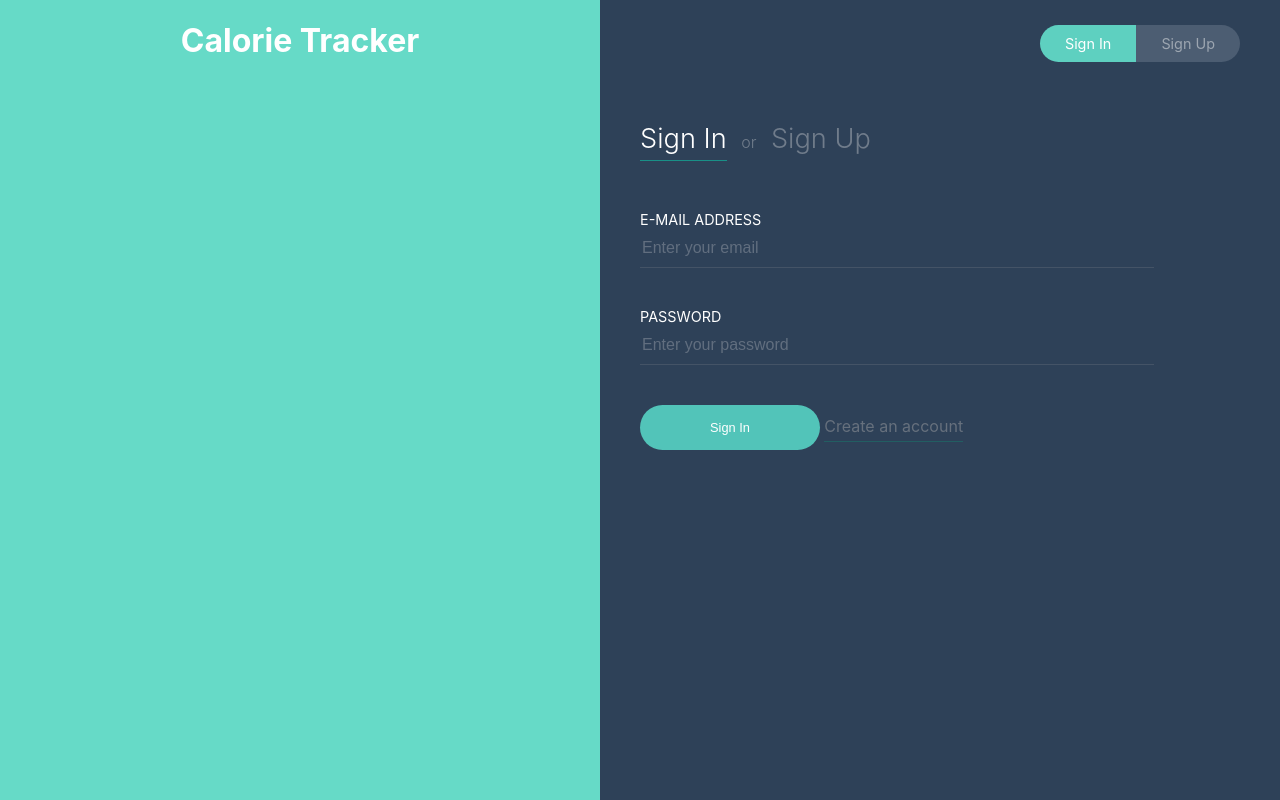
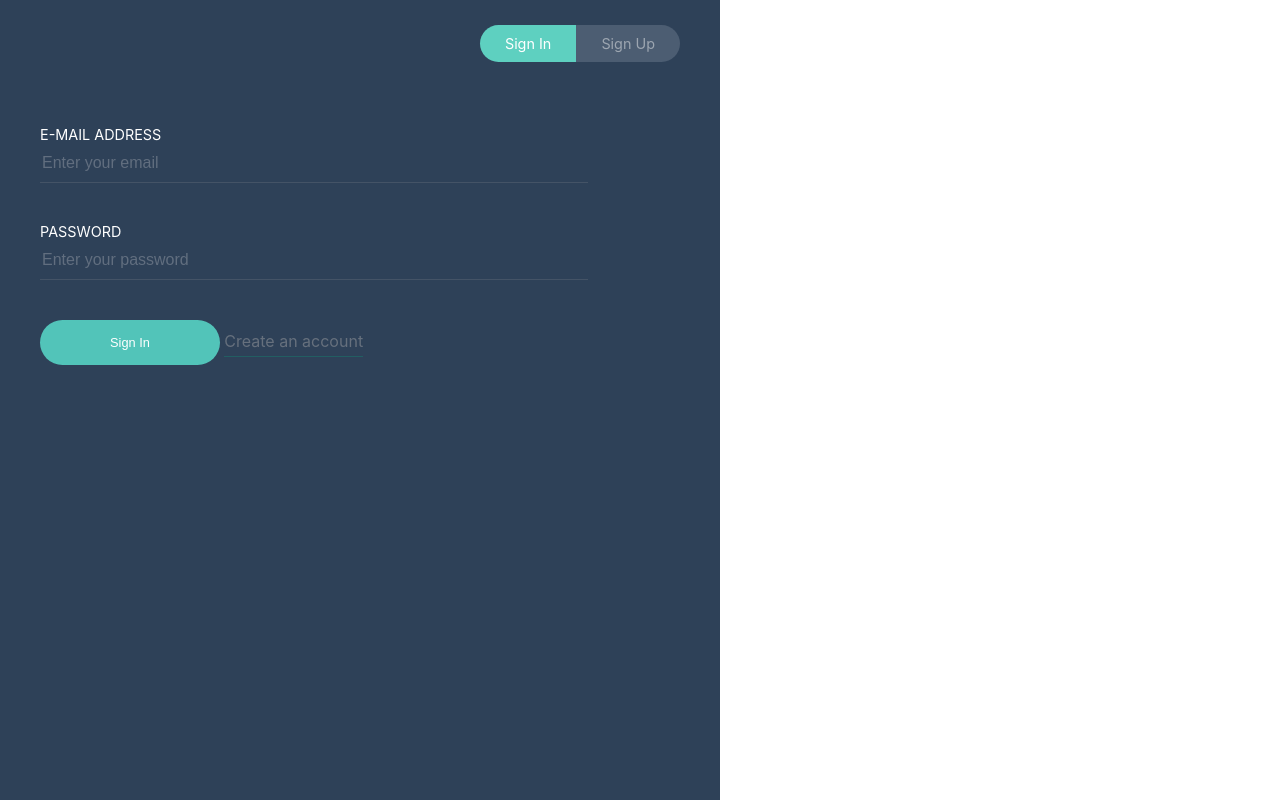
Before and after one commit to manojpanta/Calorie-Tracker, a React (Create React App) app: page /#/sign-in in a window 1280 px wide. Built offline with nearby package versions, Linux system fonts and the light colour scheme.

Commit message:
Add sign in,sign up form
Co-authored-by: Scott Thomas <31359242+smthom05@users.noreply.github.com>

```diff
--- a/src/App.js
+++ b/src/App.js
@@ -1,32 +1,61 @@
 import React, { Component } from 'react';
-import { HashRouter as Router, Route, Link, NavLink } from 'react-router-dom';
+import { HashRouter as Router, Switch, Route, Link, NavLink, Redirect} from 'react-router-dom';
 import SignUpForm from './pages/SignUpForm';
 import SignInForm from './pages/SignInForm';
+import Users from './pages/users';
 
 import './App.css';
 
 class App extends Component {
+  constructor() {
+    super();
+    this.state = {
+      loggedIn: false
+    }
+    this.loggedIn = this.loggedIn.bind(this);
+    this.loggedOut = this.loggedOut.bind(this);
+  }
+
+  loggedIn(){
+    this.setState({
+      loggedIn: true
+    })
+  }
+
+  loggedOut(){
+    this.setState({
+      loggedIn: false
+    })
+  }
+
   render() {
     return (
       <Router basename="/react-auth-ui/">
         <div className="App">
-          <div className="App__Aside"> <center><h1>Calorie Tracker</h1></center></div>
           <div className="App__Form">
             <div className="PageSwitcher">
-                <NavLink to="/sign-in" activeClassName="PageSwitcher__Item--Active" className="PageSwitcher__Item">Sign In</NavLink>
-                <NavLink exact to="/" activeClassName="PageSwitcher__Item--Active" className="PageSwitcher__Item">Sign Up</NavLink>
+                {
+                  this.state.loggedIn
+                  ? <NavLink to="/" onClick={this.loggedOut} activeClassName="PageSwitcher__Item--Active" className="PageSwitcher__Item">Log Out</NavLink>
+
+                  : <><NavLink to="/sign-in" activeClassName="PageSwitcher__Item--Active" className="PageSwitcher__Item">Sign In</NavLink> <NavLink exact to="/" activeClassName="PageSwitcher__Item--Active" className="PageSwitcher__Item">Sign Up</NavLink></>
+                }
               </div>
 
-              <div className="FormTitle">
-                  <NavLink to="/sign-in" activeClassName="FormTitle__Link--Active" className="FormTitle__Link">Sign In</NavLink> or <NavLink exact to="/" activeClassName="FormTitle__Link--Active" className="FormTitle__Link">Sign Up</NavLink>
-              </div>
-
+              <Switch>
               <Route exact path="/" component={SignUpForm}>
               </Route>
-              <Route path="/sign-in" component={SignInForm}>
-              </Route>
+              <Route
+                path='/sign-in'
+                render={(props) => <SignInForm {...props} loggedIn={this.loggedIn} />}
+              />
+
+              <Route
+                path='/users'
+                render={(props) => <Users {...props}/>}
+              />
+              </Switch>
           </div>
-
         </div>
       </Router>
     );
--- a/src/pages/SignInForm.js
+++ b/src/pages/SignInForm.js
@@ -1,22 +1,22 @@
 import React, { Component } from 'react';
-import { Link } from 'react-router-dom';
+import { Link, Redirect } from 'react-router-dom';
 
 class SignInForm extends Component {
   constructor() {
     super();
-
     this.state = {
         email: '',
-            password: ''
+        password: '',
+        redirect: false,
+        loggedIn: false
     };
-
     this.handleChange = this.handleChange.bind(this);
     this.handleSubmit = this.handleSubmit.bind(this);
   }
 
   handleChange(e) {
     let target = e.target;
-        let value = target.type === 'checkbox' ? target.checked : target.value;
+    let value = target.value;
     let name = target.name;
 
     this.setState({
@@ -25,8 +25,6 @@ class SignInForm extends Component {
   }
 
   handleSubmit(e) {
-      e.preventDefault();
-      console.log(JSON.stringify(this.state));
     const url = "https://quantified-self1811.herokuapp.com/api/v1/sessions";
     const proxyurl = "https://cors-anywhere.herokuapp.com/";
     fetch(proxyurl + url,
@@ -39,19 +37,25 @@ class SignInForm extends Component {
       body: JSON.stringify(this.state)
     })
     .then(response => response.json())
-      .then(result=> {
+    .then(result => {
       if (result.success) {
-          console.log(result.success)
+        this.setState({redirect: true})
+        this.props.loggedIn()
       } else {
         alert('Invalid Credentials')
       }
     })
+    console.log(JSON.stringify(this.state));
   }
 
   render() {
     return (
       <div className="FormCenter">
-            <form onSubmit={this.handleSubmit} className="FormFields" onSubmit={this.handleSubmit}>
+      {
+        this.state.redirect
+        ? <Redirect to='/users' />
+        :
+        <form onSubmit={this.handleSubmit} className="FormFields">
         <div className="FormField">
             <label className="FormField__Label" htmlFor="email">E-Mail Address</label>
             <input type="email" id="email" className="FormField__Input" placeholder="Enter your email" name="email" value={this.state.email} onChange={this.handleChange} />
@@ -63,9 +67,10 @@ class SignInForm extends Component {
           </div>
 
           <div className="FormField">
-                  <button className="FormField__Button mr-20">Sign In</button> <Link to="/" className="FormField__Link">Create an account</Link>
+              <button  className="FormField__Button mr-20">Sign In</button> <Link to="/" className="FormField__Link">Create an account</Link>
           </div>
         </form>
+      }
       </div>
     );
   }
--- /dev/null
+++ b/src/pages/users.js
@@ -0,0 +1,17 @@
+import React, { Component } from 'react';
+import { Link, Route } from 'react-router-dom';
+
+class Users extends Component {
+  constructor(props) {
+    super();
+  }
+
+  render() {
+    return (
+      <div className="FormCenter">
+        <h1>Hello World!!</h1>
+      </div>
+    );
+  }
+}
+export default Users;
```
Lines whose indentation alone changed are shown as unchanged.
